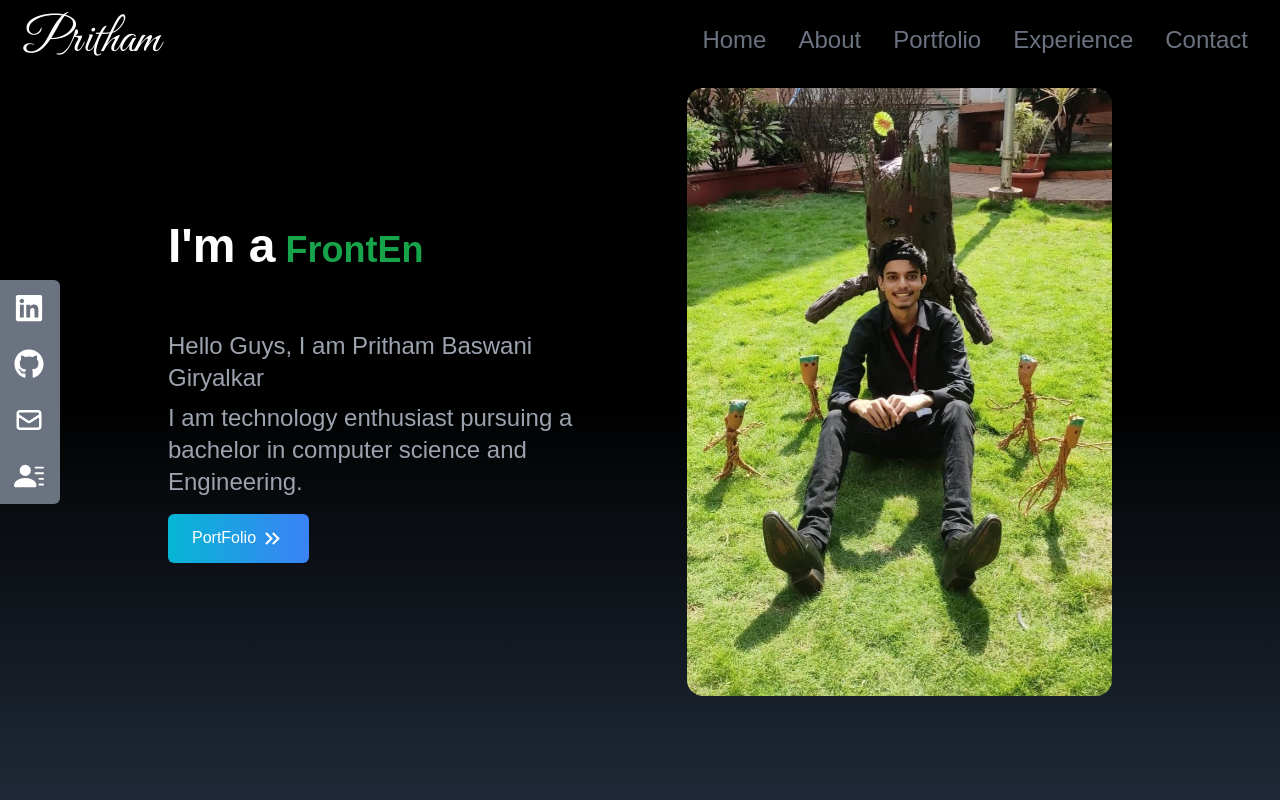
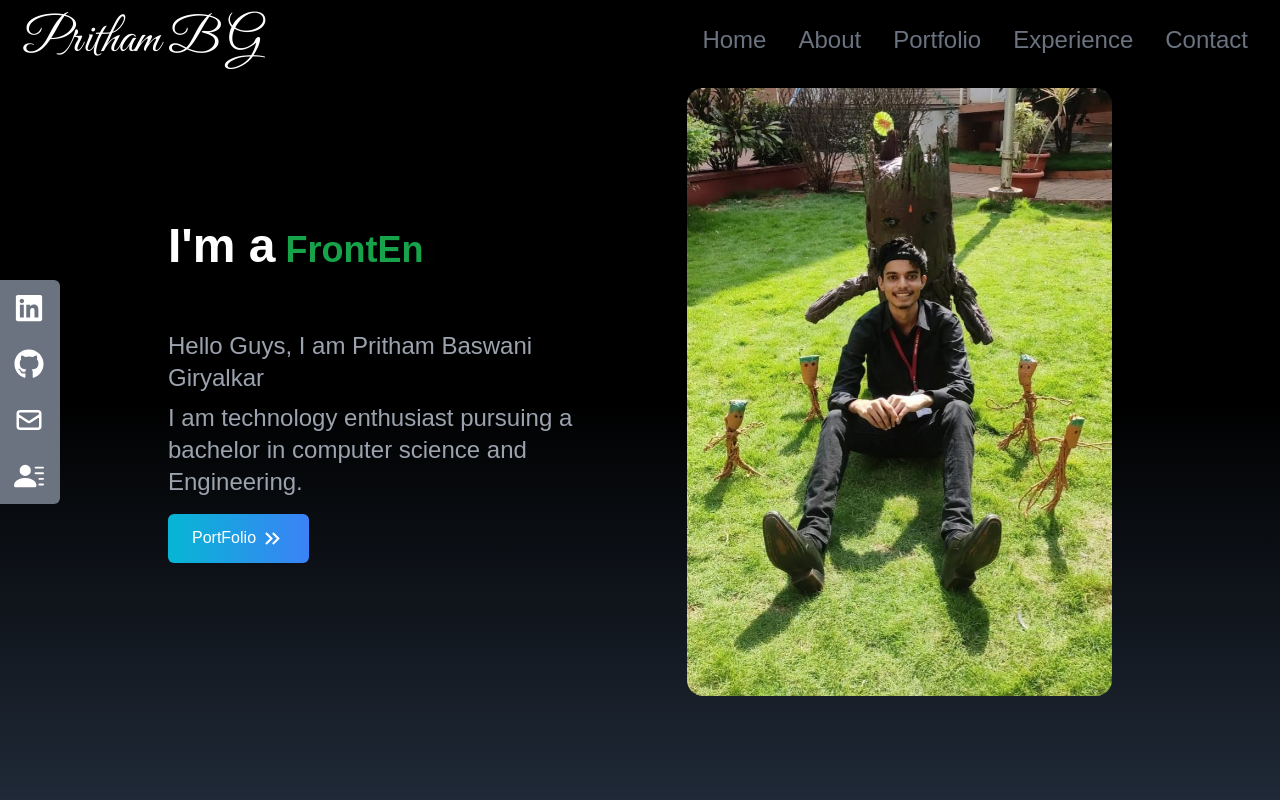
Before and after one commit to spiman9/Portfolio-react-1, a React (Create React App) app: page / in a window 1280 px wide. Shown: the top 800 px of the page. Built offline with nearby package versions, Linux system fonts and the light colour scheme.

Commit message:
last night commits

```diff
--- a/src/components/Home.jsx
+++ b/src/components/Home.jsx
@@ -33,7 +33,7 @@ const Home = () => {
 
 
 
-                <div>
+                <div className=''>
                     <Link to='portfolio' smooth duration={500} className='group text-white w-fit px-6 py-3 my-2 flex items-center rounded-md  bg-gradient-to-r from-cyan-500 to-blue-500 cursor-pointer'>
                         PortFolio
                         <span className='group-hover:rotate-90 duration-300'>
--- a/src/components/NavBar.jsx
+++ b/src/components/NavBar.jsx
@@ -32,7 +32,7 @@ const NavBar = () => {
   return (
     <div className='flex justify-between items-center w-full h-20 px-4 text-white fixed bg-black'>
         <div>
-            <h1 className='text-5xl font-signature ml-2'><Link to="home" smooth duration={500}>Pritham</Link></h1>
+            <h1 className='text-5xl font-signature ml-2'><Link to="home" smooth duration={500}>Pritham B G</Link></h1>
         </div>
 
         <ul className='hidden md:flex'>
```
